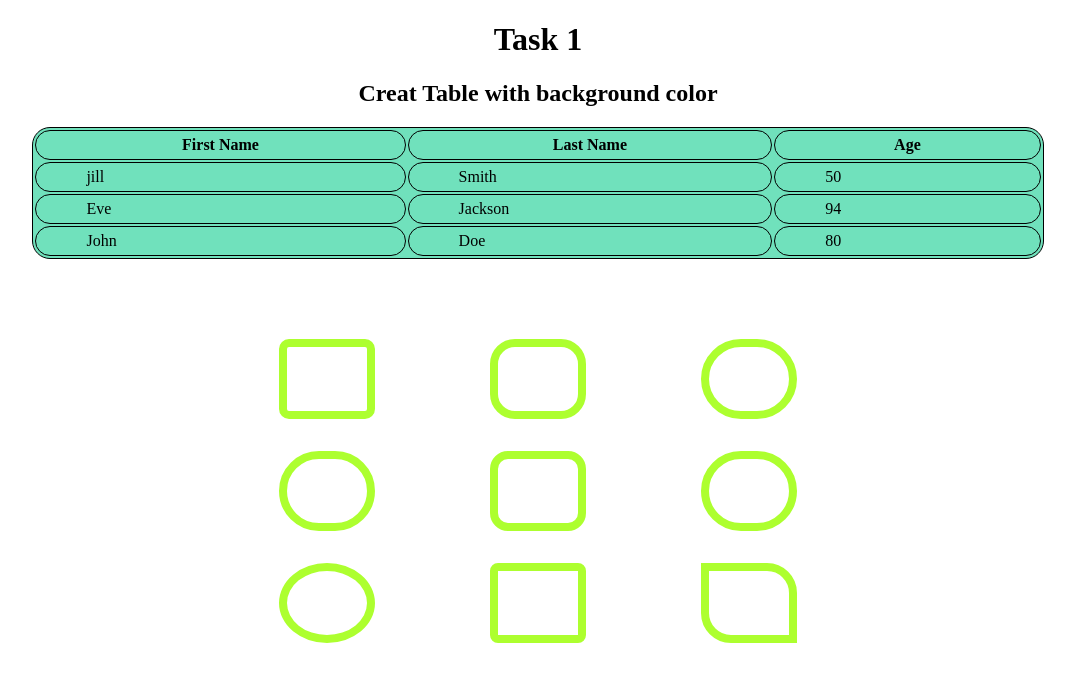
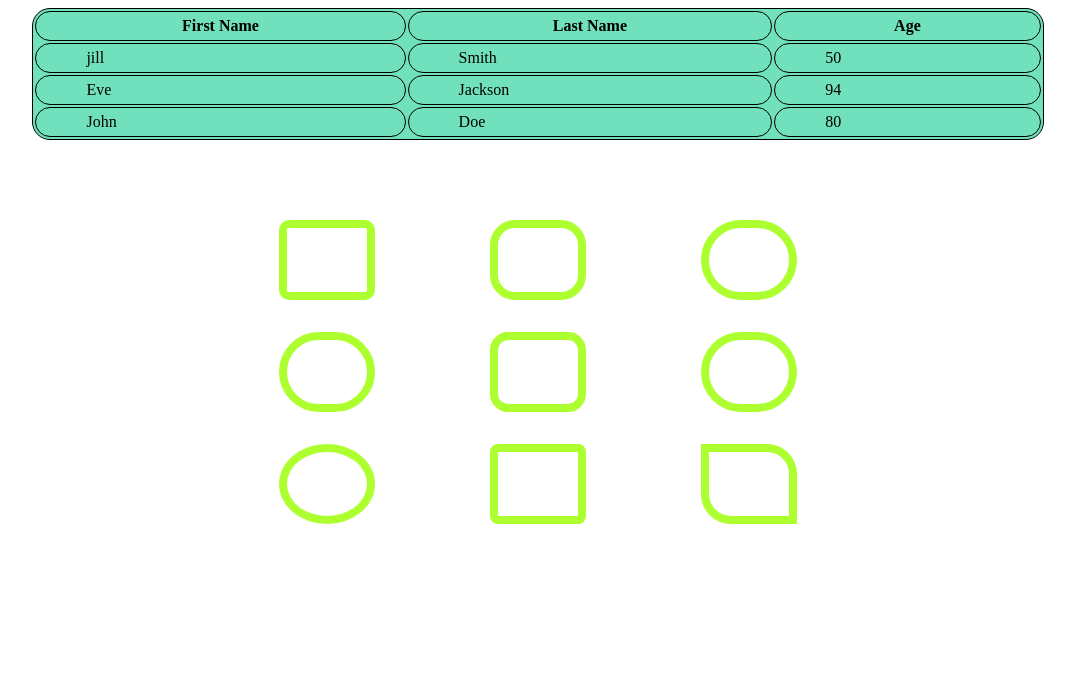
Before and after one commit to Piyush-088/MERNAssignment, a plain HTML site: page CSS_TASK_1.html in a window 1280 px wide. Shown: the whole page, without its empty margins (102-1177 px from the left). Drawn offline with Linux system fonts and the light colour scheme.

Commit message:
CSS_TASK_1.html

```diff
--- a/CSS_TASK_1.html
+++ b/CSS_TASK_1.html
@@ -89,8 +89,6 @@
     }
 </style>
 <body>
-    <h1>Task 1</h1>
-    <h2>Creat Table with background color</h2>
     <table>
         <tr>
             <th>First Name</th>
```
